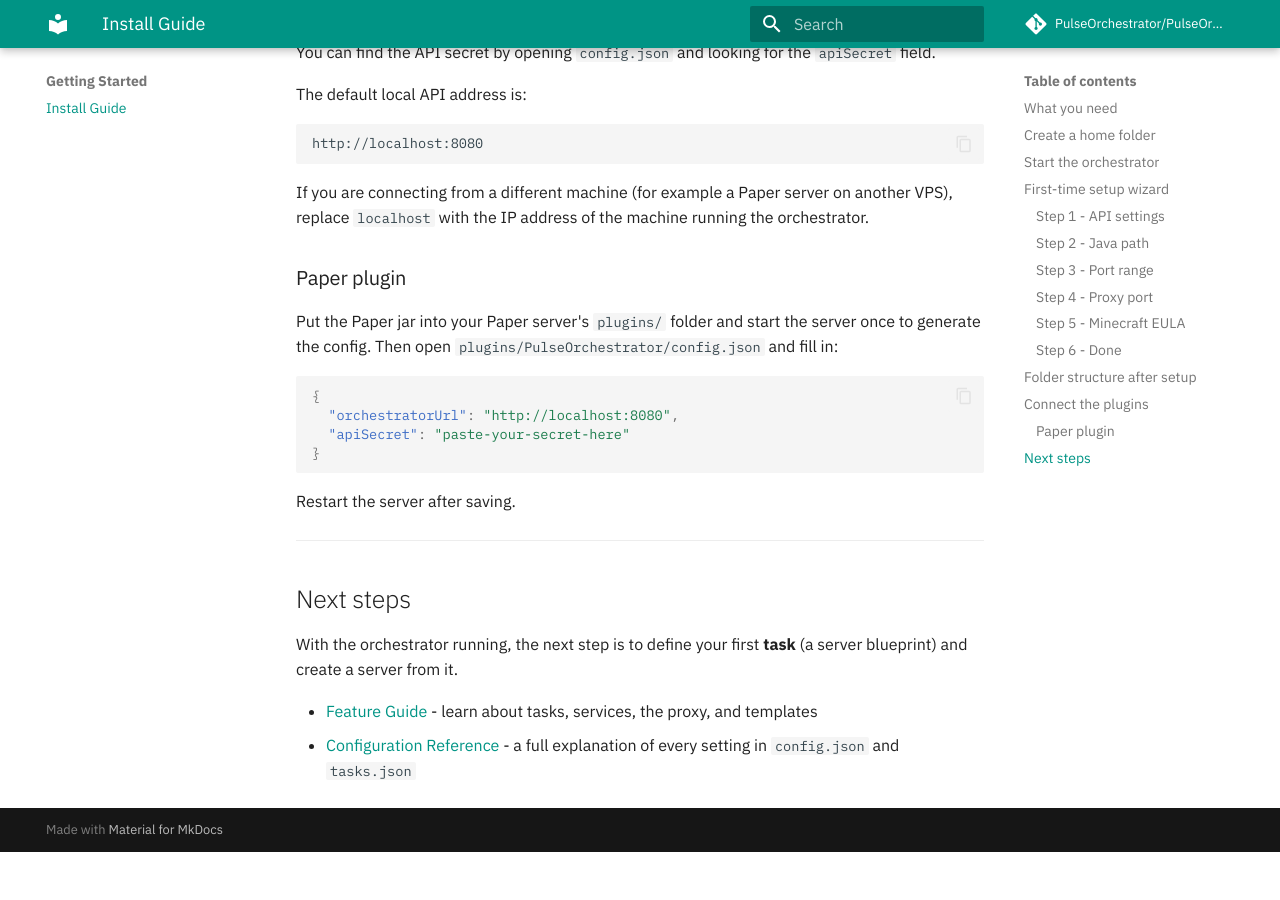
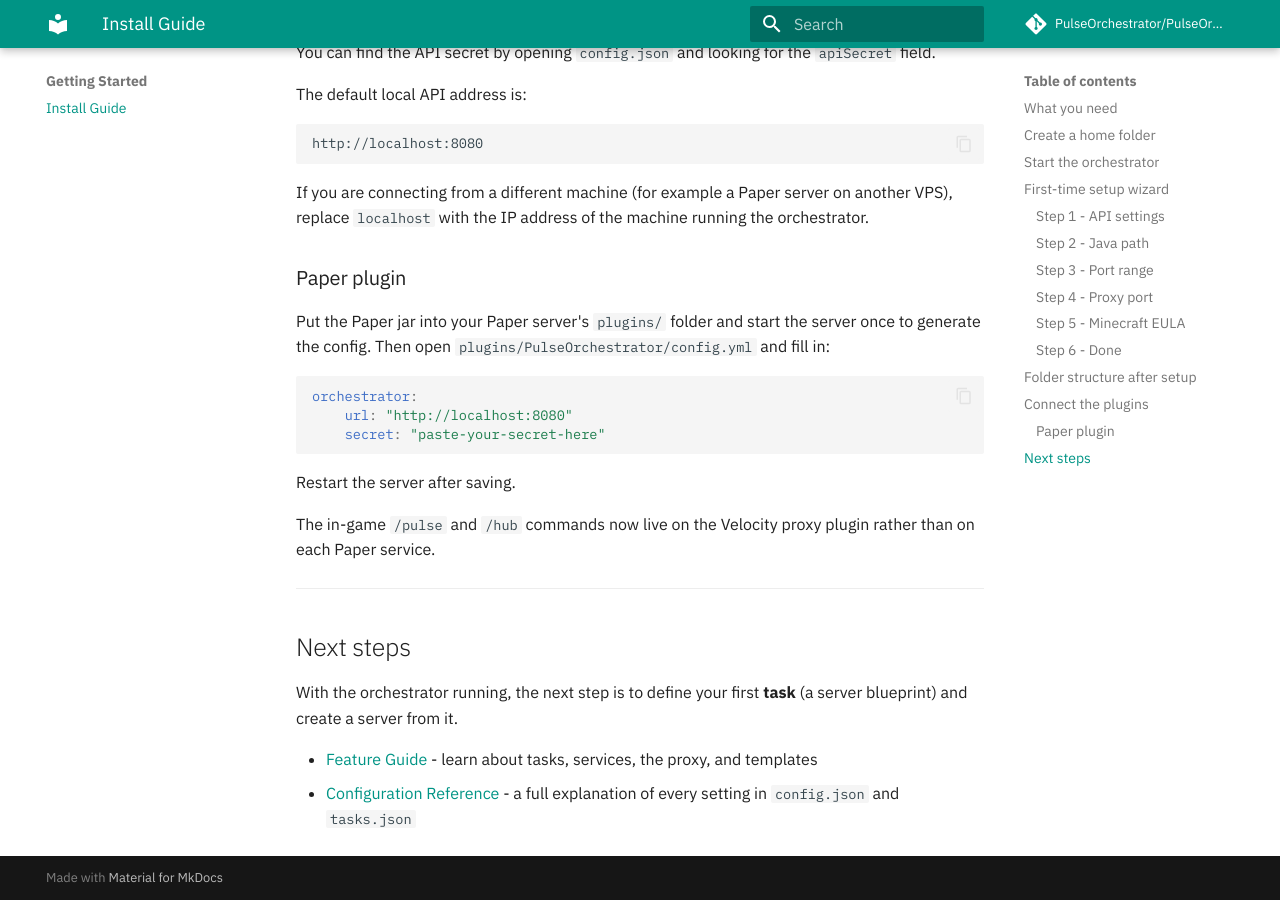
Before and after one commit to PulseOrchestrator/PulseOrchestrator, an MkDocs documentation site: the page built from docs/getting-started/install.md, in a window 1280 px wide and 900 px high, scrolled down 3737 px. Built offline with MkDocs 1.6.1 and Material for MkDocs 9.7.7, drawn with Linux system fonts in a browser that asks for light colours; comment, search, counter and statistics services are not loaded; the version menu is left out; before the commit the page ends 4589 px from its top, so only the background shows below that; some of the changed text lies outside the part shown.

Commit message:
relocating the pulse commands to velocity

````diff
--- a/docs/getting-started/install.md
+++ b/docs/getting-started/install.md
@@ -12,7 +12,7 @@
 
 - **Java 21** - the program that runs PulseOrchestrator and your game servers. You can check your version by opening a terminal and typing `java -version`. If you see `21` or higher you are good.
 - **The orchestrator jar** - the main PulseOrchestrator file, downloaded from the releases page.
-- **The Paper plugin jar** *(optional)* - only needed if you want in-game commands on Paper servers.
+- **The Paper plugin jar** *(optional)* - only needed on backend Paper servers if you want the bridge API, PlaceholderAPI integration, or per-service metrics.
 
 !!! tip "Where to find the jars"
     All release files are available on the [GitHub releases page](https://github.com/PulseOrchestrator/PulseOrchestrator/releases). Download the files that match the version you want to run.
@@ -159,16 +159,17 @@
 
 ### Paper plugin
 
-Put the Paper jar into your Paper server's `plugins/` folder and start the server once to generate the config. Then open `plugins/PulseOrchestrator/config.json` and fill in:
+Put the Paper jar into your Paper server's `plugins/` folder and start the server once to generate the config. Then open `plugins/PulseOrchestrator/config.yml` and fill in:
 
-```json
-{
-  "orchestratorUrl": "http://localhost:8080",
-  "apiSecret": "paste-your-secret-here"
-}
+```yaml
+orchestrator:
+    url: "http://localhost:8080"
+    secret: "paste-your-secret-here"
 ```
 
 Restart the server after saving.
+
+The in-game `/pulse` and `/hub` commands now live on the Velocity proxy plugin rather than on each Paper service.
 
 ---
 
````
Also changed, not shown: docs/guides/feature-guide.md (+4 -4 lines), docs/index.md (+2 -2 lines).
